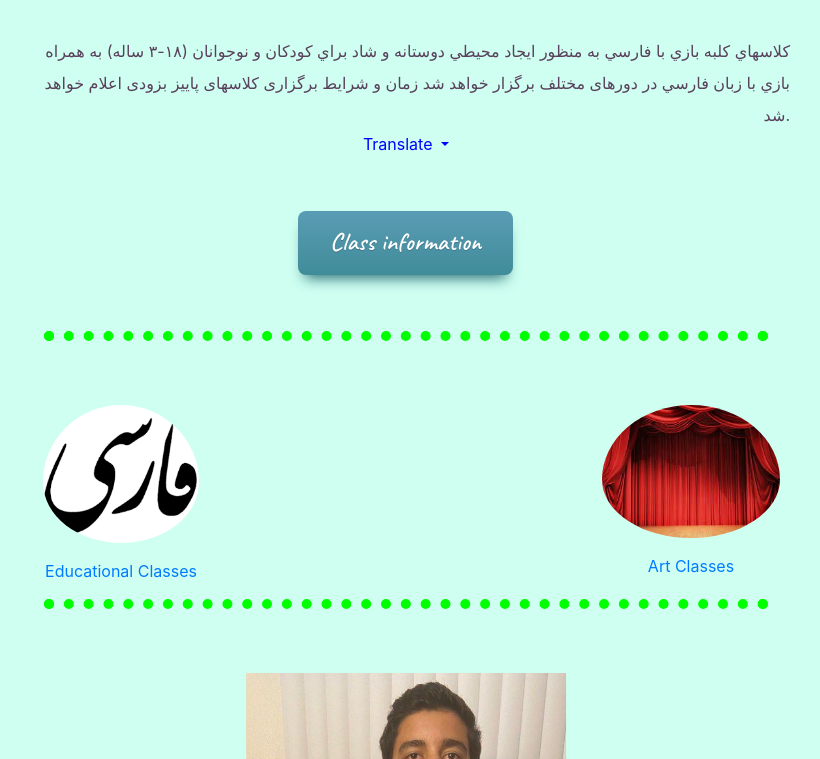
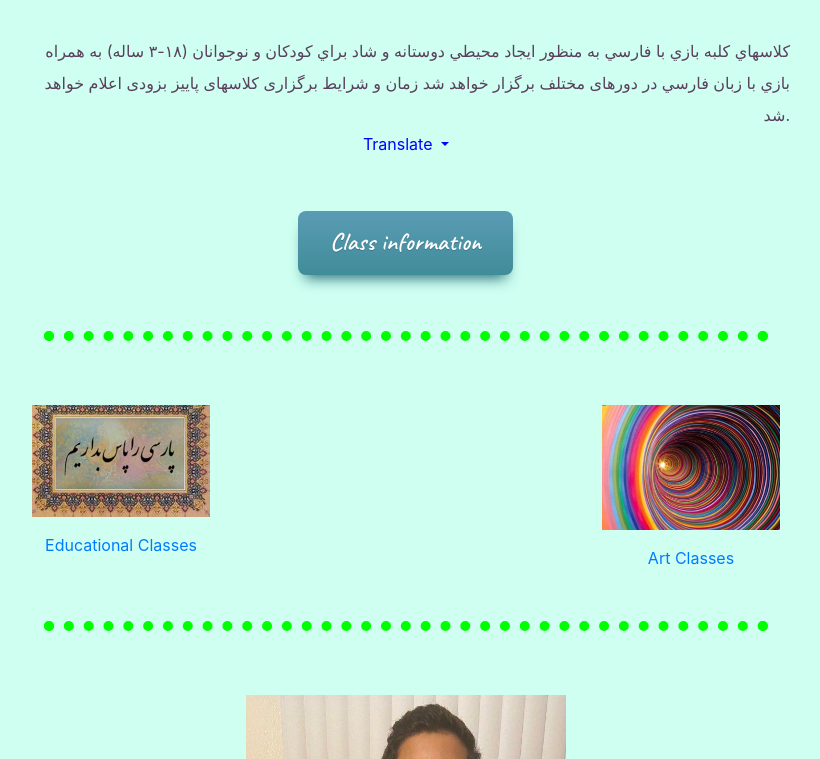
Before and after one commit to RK129/Kolbehfarsibeta, a plain HTML site: page index.html in a window 1280 px wide. Shown: the part 467-1226 px from the top of the page, without its empty margins (234-1054 px from the left). Drawn offline with nearby package versions, Linux system fonts and the light colour scheme.

Commit message:
Add files via upload

```diff
--- a/css/styles.css
+++ b/css/styles.css
@@ -295,7 +295,6 @@ iframe {
 }
 
 .circle {
-  border-radius: 50%;
   width: 90%;
   padding-bottom: 1rem;
   text-align: center;
--- a/index.html
+++ b/index.html
@@ -84,13 +84,16 @@
               <div class="col-md-12">
                   <div class="row">
                     <div class="col-md-6">
-                      <a href="edclasses.html"><img class="circle" style="width: 29%;" src="farsi.png" alt=""></a>
+                      <a href="edclasses.html"><img class="circle" style="width: 33%;" src="edlogo.jpg" alt=""></a>
                       <br>
                       <a href="edclasses.html">Educational Classes</a>
+                      <br>
+                      <br>
+                      <br>
                     </div>
 
                       <div class="col-md-6">
-                        <a href="artclasses.html"><img class="circle" style="width: 33%; " src="img_car\stage.jpg" alt=""></a>
+                        <a href="artclasses.html"><img class="circle" style="width: 33%; " src="artclasseslogo.jpg" alt=""></a>
                         <br>
                         <a href="artclasses.html">Art Classes</a>
                       </div>
```
Also changed, not shown: artclasseslogo.jpg (added), edlogo.jpg (added).
